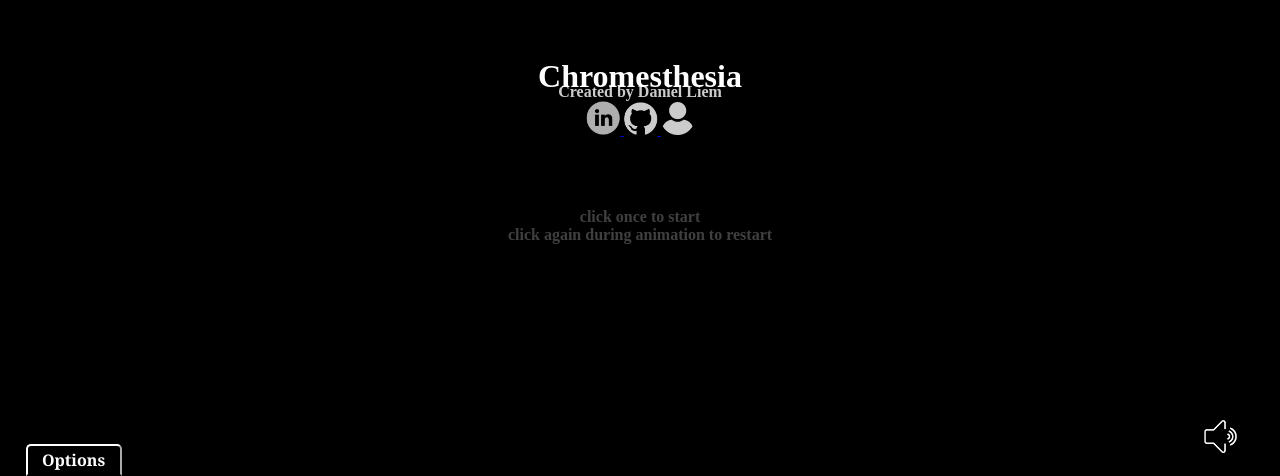
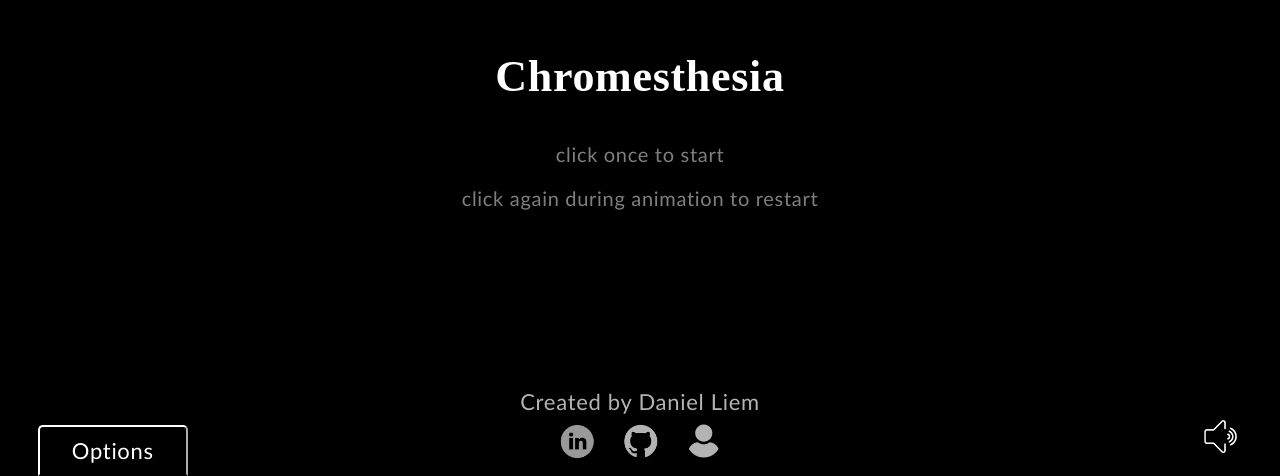
Before and after one commit to danielliem49/Chromesthesia, a website built with webpack: page index.html in a window 1280 px wide. Shown: the part 324-800 px from the top of the page. Built offline with nearby package versions, Linux system fonts and the light colour scheme.

Commit message:
scss weirdness

```diff
--- a/src/index.scss
+++ b/src/index.scss
@@ -1,3 +1,6 @@
+/*!*************************************************************************************************************************************!*\
+  !*** css ./node_modules/css-loader/dist/cjs.js??ruleSet[1].rules[1].use[1]!./node_modules/sass-loader/dist/cjs.js!./src/index.scss ***!
+  \*************************************************************************************************************************************/
 * {
     margin: 0;
     padding: 0;
@@ -19,33 +22,33 @@ body {
 #controls {
     position: absolute;
     bottom: 0;
-    left: 2%;
+    left: 1%;
+    width: 200px;
     z-index: 1;
     display: flex;
     flex-direction: column;
+    align-items: center;
 }
 
 #control-content {
-    background-color: rgba(0,0,0,0.9);
+    background-color: rgba(0, 0, 0, 0.9);
     color: white;
     opacity: 0.8;
-    font-family:'Segoe UI', Tahoma, Geneva, Verdana, sans-serif;
+    font-family: "Segoe UI", Tahoma, Geneva, Verdana, sans-serif;
     display: none;
     flex-direction: column;
     justify-content: space-between;
     width: 100%;
     height: 150%;
-    font-size: small
+    font-size: small;
 }
 
 #contacts {
     background-color: rgba(0, 0, 0, 0.9);
-    // color: white;
-    // font-family: Georgia, 'Times New Roman', Times, serif;
     display: flex;
     flex-direction: row;
     justify-content: space-evenly;
-    padding-bottom: 10px;
+    margin-bottom: 20px;
 }
 
 #start-screen {
@@ -61,31 +64,45 @@ body {
 #title {
     opacity: 1;
     transition: opacity 2s;
+    font-size: 22px;
+    letter-spacing: 0.7px;
 }
 
 #clicktostart {
     position: absolute;
-    top: calc(50% + 150px);
+    top: calc(50% + 110px);
     left: 50%;
     transform: translate(-50%, -50%);
-    // margin-top: 150px;
     text-align: center;
     color: white;
     opacity: 0.5;
     transition: opacity 10s;
+    animation: fadeInOut 4s;
+    -webkit-animation: fadeInOut 2s ease-in-out infinite;
+    -moz-animation: fadeInOut 2s ease-in-out infinite;
+}
 
-    animation: fadeInOut 4s;
-    -webkit-animation: fadeInOut 4s ease-in-out infinite;
-    -moz-animation: fadeInOut 4s ease-in-out infinite;
+#clicktostart h4 {
+    margin-bottom: 20px;
+    font-size: 20px;
+    font-family: 'Gill Sans',
+        'Gill Sans MT',
+        Calibri,
+        'Trebuchet MS',
+        sans-serif;
+    font-weight: 200;
+    letter-spacing: 0.7px;
 }
 
 @keyframes fadeInOut {
     0% {
         opacity: 0;
     }
+
     50% {
         opacity: 0.5;
     }
+
     100% {
         opacity: 0;
     }
@@ -95,9 +112,11 @@ body {
     0% {
         opacity: 0;
     }
+
     50% {
         opacity: 0.5;
     }
+
     100% {
         opacity: 0;
     }
@@ -107,18 +126,19 @@ body {
     0% {
         opacity: 0;
     }
+
     50% {
         opacity: 0.5;
     }
+
     100% {
         opacity: 0;
     }
 }
 
-
-
-
-#title.hidden, #clicktostart.hidden, #name.hidden {
+#title.hidden,
+#clicktostart.hidden,
+#name.hidden {
     opacity: 0;
 }
 
@@ -133,8 +153,8 @@ button {
     border-bottom-left-radius: 0px;
     border-bottom-right-radius: 0px;
     border-color: white;
-    border-bottom-color:black ;
-    font-family: Georgia, 'Times New Roman', Times, serif;
+    border-bottom-color: black;
+    font-family: Georgia, "Times New Roman", Times, serif;
     font-size: medium;
     font-weight: bold;
     color: white;
@@ -144,33 +164,54 @@ button {
     opacity: 1;
 }
 
-.checkbox-container {
+.radio-container {
     display: flex;
     justify-content: left;
     padding-left: 7px;
     padding-top: 2px;
     padding-bottom: 2px;
+    font-size: 16px;
 }
 
-input[type="checkbox"] {
+input[type=radio] {
     margin-right: 5px;
 }
 
-
 #name {
     position: absolute;
-    top: calc(50% + 35px);
+    bottom: calc(-3%);
     left: 50%;
     transform: translate(-50%, -50%);
     text-align: center;
     color: white;
-    opacity: 0.8;
+    opacity: 0.7;
     transition: opacity 2s;
+    display: flex;
+    flex-direction: column;
+    align-items: center;
+}
+
+#name h4 {
+    margin-bottom: 10px;
+    font-size: 22px;
+    font-family: 'Gill Sans',
+        'Gill Sans MT',
+        Calibri,
+        'Trebuchet MS',
+        sans-serif;
+    font-weight: 200;
+    letter-spacing: 0.7px;
+}
+
+.title-contact {
+    width: 220px;
+    display: flex;
+    justify-content: space-evenly;
 }
 
 audio {
     z-index: 1;
-};
+}
 
 #muteButton {
     position: absolute;
@@ -201,3 +242,28 @@ audio {
 #muteButton.hidden {
     display: none;
 }
+
+#toggleBtn {
+    font-size: 22px;
+    font-family: 'Gill Sans', 'Gill Sans MT', Calibri, 'Trebuchet MS', sans-serif;
+    font-weight: 200;
+    letter-spacing: 0.7px;
+    width: 150px;
+    height: auto;
+    padding: 10px;
+}
+
+#reset-timer {
+    font-size: 16px;
+    margin-bottom: 20px;
+}
+
+.sliders {
+    display: flex;
+    flex-direction: column;
+    font-size: 16px;
+}
+
+.sliders input {
+    margin-bottom: 5px;
+}
```
Also changed, not shown: dist/main.css, 1 other file.
